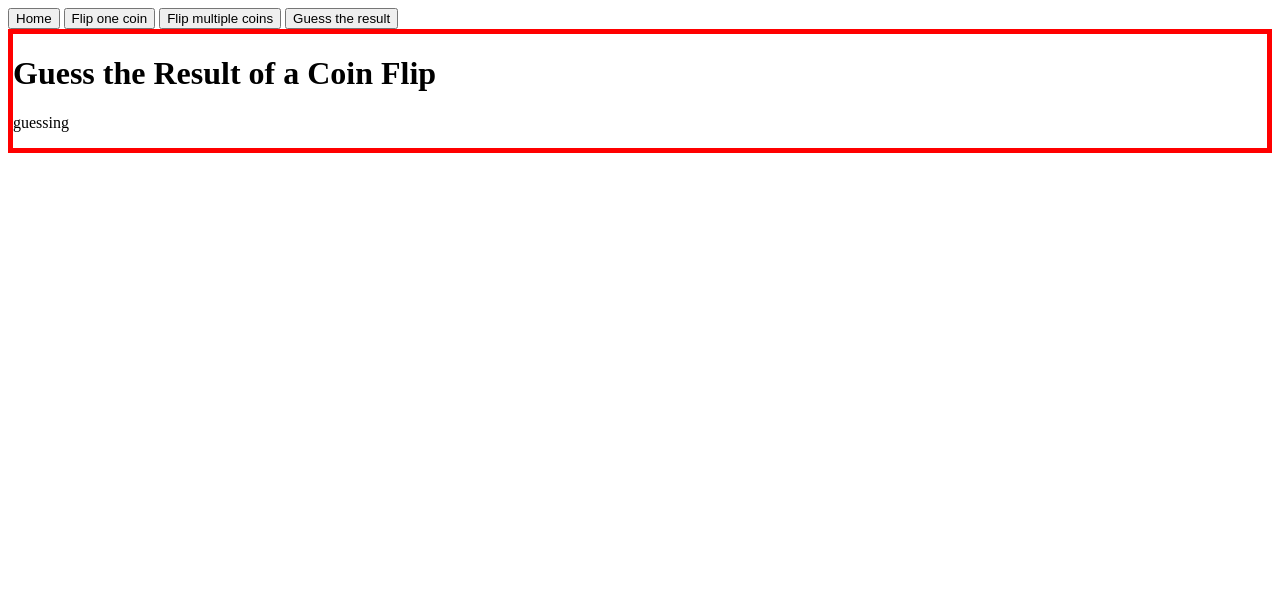
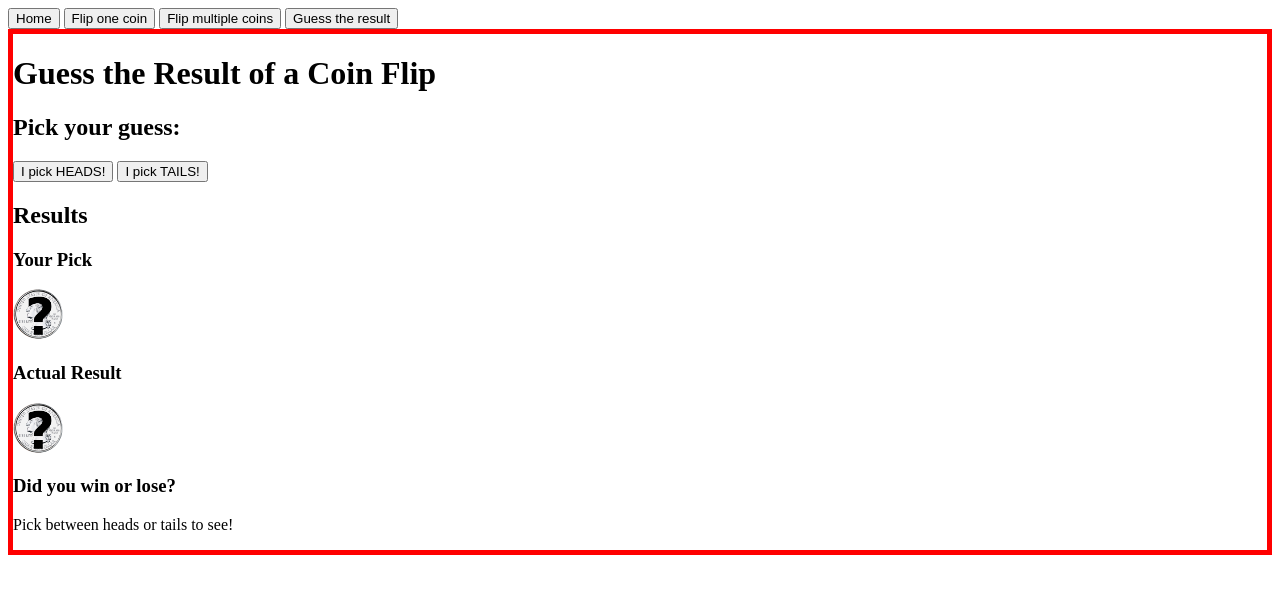
Before and after one commit to comp426-2022-spring/a05-christineiym, a website: page public/index.html in a window 1280 px wide. Both pictures are taken after a click on the button "Guess the result". Drawn offline with Linux system fonts and the light colour scheme.

Commit message:
finish initial impl of guess flip page

```diff
--- a/index.js
+++ b/index.js
@@ -143,13 +143,13 @@ app.post('/app/flips/coins/', (req, res, next) => {
 
 // Flip match (using parameters)
 app.get('/app/flip/call/:guess(heads|tails)/', (req, res, next) => {
-    const game = flipACoin(req.params.guess)
+    const game = coin.flipACoin(req.params.guess)
     res.status(HTTP_STATUS_OK).json(game)
 })
 
 // Flip match (using body)
 app.post('/app/flip/call/', (req, res, next) => {
-    const game = flipACoin(req.body.guess)
+    const game = coin.flipACoin(req.body.guess)
     res.status(HTTP_STATUS_OK).json(game)
 })
 
--- a/public/index.html
+++ b/public/index.html
@@ -67,7 +67,7 @@
 
     <div id="resultTables" class="hidden">
       <!-- A table summarizing the results-->
-      <h2>Result summary</h2>
+      <h2>Result Summary</h2>
       <table>
         <thead>
           <tr>
@@ -88,7 +88,7 @@
       </table>
 
       <!-- A table detailing the results-->
-      <h2>Result details</h2>
+      <h2>Result Details</h2>
       <table>
         <thead>
           <tr>
@@ -105,7 +105,27 @@
   </div>
   <div id="guess" class="hidden">
     <h1>Guess the Result of a Coin Flip</h1>
-    <p>guessing</p>
+
+    <h2>Pick your guess:</h2>
+    <button id="guessHeads" onclick="guessFlip('heads')">I pick HEADS!</button>
+    <button id="guessTails" onclick="guessFlip('tails')">I pick TAILS!</button>
+
+    <h2>Results</h2>
+
+    <h3>Your Pick</h3>
+    <!-- Text of pick -->
+    <p><span id="guessPickText"></span></p>
+    <!-- Image representation of pick -->
+    <img src="assets/img/coin.png" id="guessPickImage" class="smallcoin">
+
+    <h3>Actual Result</h3>
+    <!-- Text of actual result -->
+    <p><span id="guessActualResultText"></span></p>
+    <!-- Image representation of pick -->
+    <img src="assets/img/coin.png" id="guessActualResultImage" class="smallcoin">
+
+    <h3>Did you win or lose?</h3>
+    <p><span id="guessWinOrLoss">Pick between heads or tails to see!</span></p>
   </div>
 </body>
 
--- a/public/main.js
+++ b/public/main.js
@@ -83,3 +83,32 @@ function flipCoins() {
 }
 
 // Guess a flip by clicking either heads or tails button
+function guessFlip(guess) {
+    console.log(guess);
+    fetch('http://localhost:5000/app/flip/call', {
+        body: JSON.stringify({
+            "guess": guess
+        }),
+        headers: {
+            "Content-Type": "application/json",
+        },
+        method: "post"
+    })
+        .then(function (response) {
+            return response.json();
+        })
+        .then(function (result) {
+            console.log(result);
+
+            // Display the pick (text and image).
+            document.getElementById("guessPickText").innerHTML = result.call;
+            document.getElementById("guessPickImage").setAttribute("src", "assets/img/" + result.call + ".png")
+
+            // Display the actual result (text and image).
+            document.getElementById("guessActualResultText").innerHTML = result.flip;
+            document.getElementById("guessActualResultImage").setAttribute("src", "assets/img/" + result.flip + ".png");
+
+            // Display if the person using the site won or lost.
+            document.getElementById("guessWinOrLoss").innerHTML = "You " + result.result + ".";
+        })
+}
```
Also changed, not shown: 1 other file.
